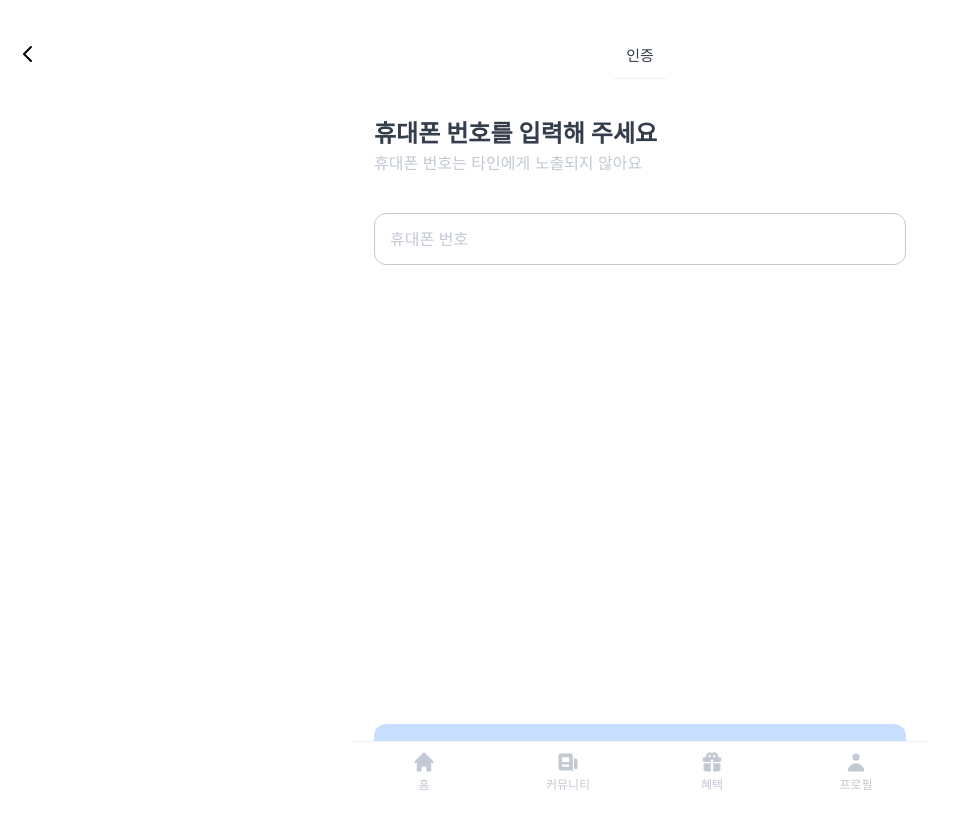
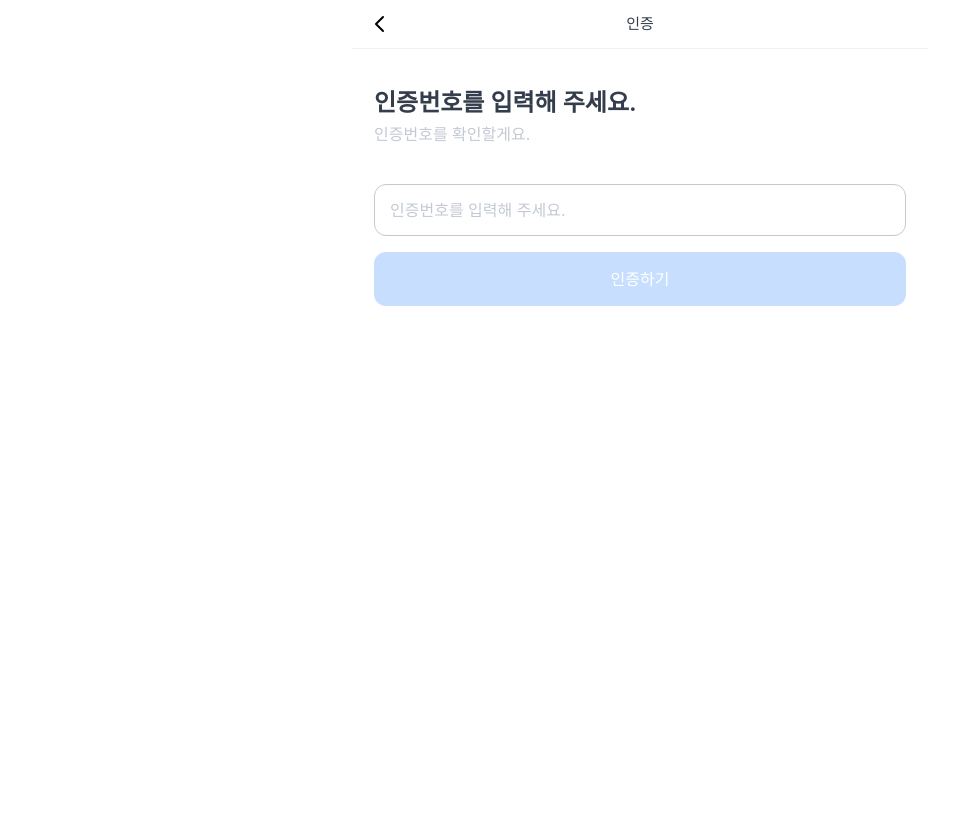
Before and after one commit to k1a11220/solift-web, a Next.js app: page /enter/auth in a window 1280 px wide. Shown: the top 828 px of the page, without its empty margins (0-968 px from the left). After the commit the page ends 800 px from the top, so only its background shows below. Built offline with nearby package versions, Linux system fonts and the light colour scheme; a web font is replaced by a local one.

Commit message:
Edit style

```diff
--- a/components/header.tsx
+++ b/components/header.tsx
@@ -3,10 +3,14 @@ import { useRouter } from "next/router";
 
 const Container = styled.div`
   display: flex;
-  align-items: flex-end;
+  align-items: center;
   justify-content: center;
-  height: 60px;
-  padding: 12px;
+  height: 3rem;
+  width: 100%;
+  position: fixed;
+  max-width: 36rem;
+  top: 0px;
+  background-color: var(--white);
 
   & h1 {
     font-size: 15px;
--- /dev/null
+++ b/components/layout.tsx
@@ -0,0 +1,32 @@
+import styled from "@emotion/styled";
+import BottomTabs from "./bottom-tabs";
+
+interface LayoutProps {
+  hasTabBar?: boolean;
+  hasHeader?: boolean;
+  children: React.ReactNode;
+}
+
+const Container = styled.div`
+  display: flex;
+  flex-direction: column;
+  max-width: 36rem;
+  margin: auto;
+  width: calc(100%);
+`;
+
+const Layout = ({ children, hasTabBar, hasHeader }: LayoutProps) => {
+  return (
+    <Container
+      style={{
+        paddingBottom: hasTabBar ? "59px" : "",
+        paddingTop: hasHeader ? "3rem" : "0",
+      }}
+    >
+      {children}
+      {hasTabBar ? <BottomTabs /> : null}
+    </Container>
+  );
+};
+
+export default Layout;
--- a/pages/_app.tsx
+++ b/pages/_app.tsx
@@ -1,25 +1,9 @@
 import "../styles/globals.css";
 import "../styles/styles.css";
 import type { AppProps } from "next/app";
-import styled from "@emotion/styled";
-import BottomTabs from "@components/bottom-tabs";
-
-const Container = styled.div`
-  display: flex;
-  flex-direction: column;
-  max-width: 36rem;
-  margin: auto;
-  width: calc(100%);
-  padding-bottom: 59px;
-`;
 
 function MyApp({ Component, pageProps }: AppProps) {
-  return (
-    <Container>
-      <Component {...pageProps} />
-      <BottomTabs />
-    </Container>
-  );
+  return <Component {...pageProps} />;
 }
 
 export default MyApp;
--- a/pages/benefit/index.tsx
+++ b/pages/benefit/index.tsx
@@ -1,3 +1,4 @@
+import Layout from "@components/layout";
 import TabIndicator from "@components/tab-indicator";
 import styled from "@emotion/styled";
 
@@ -17,12 +18,14 @@ const Header = styled.header`
 
 const Community = () => {
   return (
+    <Layout hasTabBar>
       <Container>
         <Header>
           <h1>혜택</h1>
         </Header>
         <TabIndicator />
       </Container>
+    </Layout>
   );
 };
 
--- a/pages/community/index.tsx
+++ b/pages/community/index.tsx
@@ -1,4 +1,5 @@
 import Chip from "@components/chip";
+import Layout from "@components/layout";
 import Post from "@components/post";
 import styled from "@emotion/styled";
 import Link from "next/link";
@@ -43,6 +44,7 @@ const Chips = styled.div`
 
 const Community = () => {
   return (
+    <Layout hasTabBar>
       <Container>
         <Header>
           <h1>커뮤니티</h1>
@@ -59,6 +61,7 @@ const Community = () => {
           </Link>
         </PostList>
       </Container>
+    </Layout>
   );
 };
 
--- a/pages/enter/auth.tsx
+++ b/pages/enter/auth.tsx
@@ -2,20 +2,20 @@ import { NextPage } from "next";
 import { CTA } from "../../components/cta";
 import styled from "@emotion/styled";
 import { Header } from "@components/header";
+import Layout from "@components/layout";
 
 const Container = styled.div`
   display: flex;
   flex-direction: column;
   align-items: center;
-  height: 100vh;
   justify-content: space-between;
   margin: 0 22px;
 `;
 
 const StyledForm = styled.form`
   display: flex;
+  gap: 1rem;
   flex-direction: column;
-  height: calc(100% - 134px - 22px);
   justify-content: space-between;
 `;
 
@@ -43,7 +43,7 @@ const TitleWrapper = styled.div`
   & h1 {
     font-size: 24px;
     font-weight: 600;
-    margin-bottom: 4px;
+    margin-bottom: 6px;
   }
 
   & h2 {
@@ -52,8 +52,9 @@ const TitleWrapper = styled.div`
 `;
 
 const Auth: NextPage = () => {
-  const data = false;
+  const data = true;
   return (
+    <Layout hasTabBar={false} hasHeader={true}>
       <Container>
         <Header type={true} title={"인증"} />
         <div style={{ width: "100%", height: "100%" }}>
@@ -90,6 +91,7 @@ const Auth: NextPage = () => {
           </StyledForm>
         </div>
       </Container>
+    </Layout>
   );
 };
 
--- a/pages/enter/index.tsx
+++ b/pages/enter/index.tsx
@@ -2,6 +2,7 @@ import styled from "@emotion/styled";
 import { NextPage } from "next";
 import { useRouter } from "next/router";
 import { CTA } from "@components/cta";
+import Layout from "@components/layout";
 
 const Container = styled.div`
   display: flex;
@@ -32,6 +33,7 @@ const ButtonDetail = styled.div`
 const Enter: NextPage = () => {
   const router = useRouter();
   return (
+    <Layout hasTabBar={false}>
       <Container>
         <div>
           <h1>SOLIFT</h1>
@@ -51,6 +53,7 @@ const Enter: NextPage = () => {
           </ButtonDetail>
         </div>
       </Container>
+    </Layout>
   );
 };
 
--- a/pages/index.tsx
+++ b/pages/index.tsx
@@ -2,6 +2,7 @@ import styled from "@emotion/styled";
 import type { NextPage } from "next";
 import BottomTabs from "@components/bottom-tabs";
 import TabIndicator from "@components/tab-indicator";
+import Layout from "@components/layout";
 
 const Header = styled.header`
   display: flex;
@@ -65,7 +66,7 @@ const Title = styled.p`
 
 const Home: NextPage = () => {
   return (
-    <>
+    <Layout hasTabBar>
       <div>
         <Header>
           <Logo>SOLIFT</Logo>
@@ -92,7 +93,7 @@ const Home: NextPage = () => {
         </SlideContainer>
         <TabIndicator />
       </div>
-    </>
+    </Layout>
   );
 };
 
--- a/pages/profile/index.tsx
+++ b/pages/profile/index.tsx
@@ -1,4 +1,5 @@
 import IconContainer from "@components/icon-container";
+import Layout from "@components/layout";
 import styled from "@emotion/styled";
 
 const Container = styled.div``;
@@ -86,6 +87,7 @@ const Label = styled.div`
 
 const Profile = () => {
   return (
+    <Layout hasTabBar>
       <Container>
         <Header>
           <h1>프로필</h1>
@@ -259,6 +261,7 @@ const Profile = () => {
           </ul>
         </List>
       </Container>
+    </Layout>
   );
 };
 
```
Lines whose indentation alone changed are shown as unchanged.
